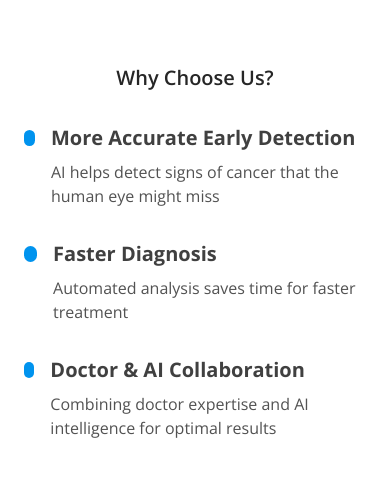
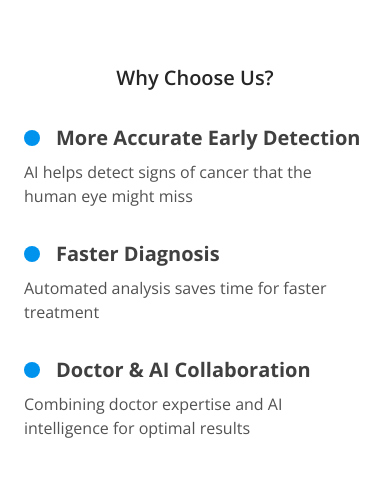
Before and after one commit to lumira-humic/Lumira-AI_FE, a Vue app: page / in a window 390 px wide. Shown: the part 2680-3170 px from the top of the page. Built offline with nearby package versions, Linux system fonts and the light colour scheme; no server answers; what @tanstack/vue-query, @vee-validate/zod, vue-konva would draw is missing.

Commit message:
updt: enhament ui & responsive landing page

```diff
--- a/src/views/public/HomeView.vue
+++ b/src/views/public/HomeView.vue
@@ -149,32 +149,32 @@ const handleStartNow = () => {
         <div>
           <h2 class="text-xl sm:text-2xl xl:text-4xl text-center font-semibold text-neutral-800 mb-8">Why Choose Us?</h2>
           <ul class="space-y-8">
-            <li class="flex gap-4">
-              <div class="w-4 h-4 sm:h-6 sm:w-6 bg-[#0093EE] rounded-full mt-1.5"></div>
-              <div>
-                <strong class="block text-xl sm:text-2xl text-neutral-700 mb-2">More Accurate Early Detection</strong>
+            <li class="flex flex-col gap-2">
+              <div class="flex items-center gap-4">
+                <div class="w-4 h-4 sm:h-6 sm:w-6 bg-[#0093EE] rounded-full"></div>
+                <strong class="block text-xl sm:text-2xl text-neutral-700">More Accurate Early Detection</strong>
+              </div>
               <p class="text-neutral-600 text-base sm:text-lg">
                 AI helps detect signs of cancer that the human eye might miss
               </p>
+            </li>
+            <li class="flex flex-col gap-2">
+              <div class="flex items-center gap-4">
+                <div class="w-4 h-4 sm:h-6 sm:w-6 bg-[#0093EE] rounded-full"></div>
+                <strong class="block text-xl sm:text-2xl text-neutral-700">Faster Diagnosis</strong>
               </div>
-            </li>
-            <li class="flex gap-4">
-              <div class="w-4 h-4 sm:h-6 sm:w-6 bg-[#0093EE] rounded-full mt-1.5"></div>
-              <div>
-                <strong class="block text-xl sm:text-2xl text-neutral-700 mb-2">Faster Diagnosis</strong>
               <p class="text-neutral-600 text-base sm:text-lg">
                 Automated analysis saves time for faster treatment
               </p>
+            </li>
+            <li class="flex flex-col gap-2">
+              <div class="flex items-center gap-4">
+                <div class="w-4 h-4 sm:h-6 sm:w-6 bg-[#0093EE] rounded-full"></div>
+                <strong class="block text-xl sm:text-2xl text-neutral-700">Doctor & AI Collaboration</strong>
               </div>
-            </li>
-            <li class="flex gap-4">
-              <div class="w-4 h-4 sm:h-6 sm:w-6 bg-[#0093EE] rounded-full mt-1.5"></div>
-              <div>
-                <strong class="block text-xl sm:text-2xl text-neutral-700 mb-2">Doctor & AI Collaboration</strong>
               <p class="text-neutral-600 text-base sm:text-lg">
                 Combining doctor expertise and AI intelligence for optimal results
               </p>
-              </div>
             </li>
           </ul>
         </div>
```
Lines whose indentation alone changed are shown as unchanged.
